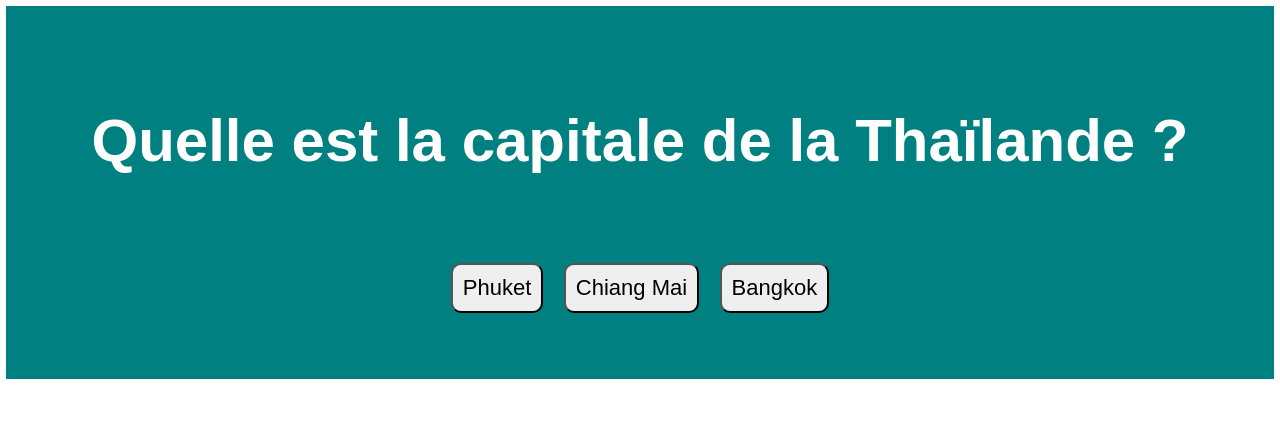
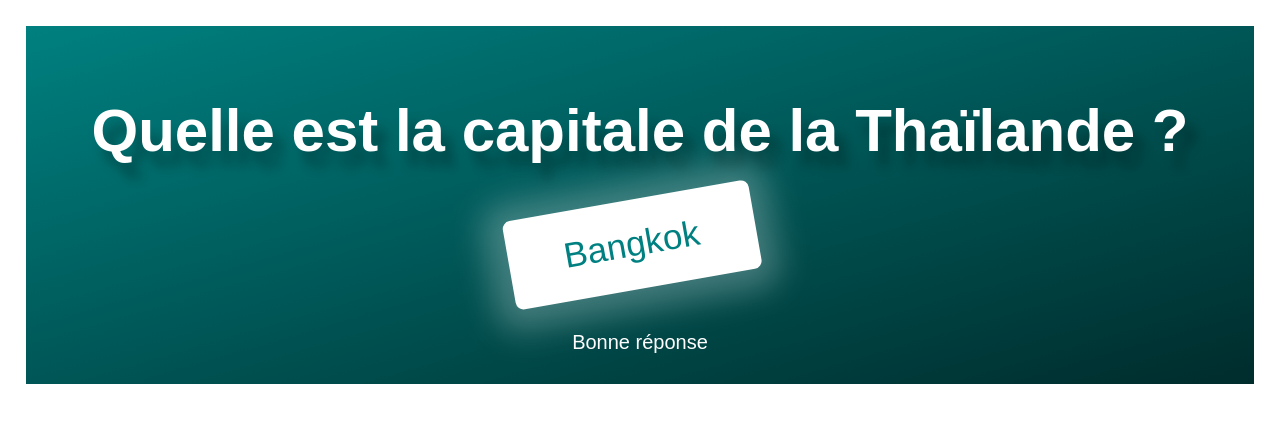
Before and after one commit to ChokDee-Sam/JS_Learning---with_FromScratch, a plain HTML site: page 2_Le Dom/index.html in a window 1280 px wide. Both pictures are taken after a click on the button "Bangkok". Shown: the top 422 px of the page. Drawn offline with Linux system fonts and the light colour scheme.

Commit message:
Commit 2 - Click Event + Exercice

```diff
--- a/2_Le Dom/index.html
+++ b/2_Le Dom/index.html
@@ -13,7 +13,7 @@
             <button id="btn-1">Phuket</button>
             <button id="btn-2">Chiang Mai</button>
             <button id="btn-3">Bangkok</button>
-            <p>La bonne réponse est Bangkok</p>
+            <p>Bonne réponse</p>
         </div>
         <script src="index.js"></script>
     </body>
--- a/2_Le Dom/index.js
+++ b/2_Le Dom/index.js
@@ -1,5 +1,46 @@
+// ***************
 // SELECTEURS
+// ***************
 
-// document.querySelector("h4").style.letterSpacing = "2px";
+// selectionner
+// document.querySelector("p");
 
-const baliseHtml = document.querySelector("h4");
+// selectionner + changer un style
+// document.querySelector("p").style.color = "red";
+
+// Créer une Variable qui selectionne automatiquement
+// const reponse = document.querySelector("p");
+
+// Utiliser cette variable qui selectionne pour changer
+// reponse.style.visibility = "visible";
+
+// ***************
+// CLICK EVENT
+// ***************
+
+// création d'une fonction de bonne réponse dans Console + visible
+function bonneReponseFunction() {
+    console.log("Bonne réponse");
+    document.querySelector("p ").style.visibility = "visible";
+    document.querySelector("#btn-3").style.backgroundColor = "white";
+    document.querySelector("#btn-3").style.boxShadow = "-1px 1px 20px 12px rgb(255 255 255 / 26%)";
+    document.querySelector("#btn-3").style.color = "teal";
+    document.querySelector("#btn-3").style.padding = "10px 30px";
+    document.querySelector("#btn-3").style.transform = "scale(1.60) rotate(-10deg)  translate(-90px, -40px)";
+    document.querySelector("#btn-1").style.transform = "scale(.90)translate(0px, 50px)";
+    document.querySelector("#btn-1").style.opacity = "0";
+    document.querySelector("#btn-2").style.transform = "scale(.90)translate(0px, 50px)";
+    document.querySelector("#btn-2").style.opacity = "0";
+
+}
+
+// Créer une variable qui selectionne la zone .click-event
+const bonneReponse = document.querySelector("#btn-3");
+
+// Variable à l'evenement du click qui déclenche une fonction flechée
+bonneReponse.addEventListener("click", () => {
+    console.log("Hey Hey Hey !!");
+});
+
+// Variable à l'evenement du click qui declenche une fonction créée en amont
+bonneReponse.addEventListener("click", bonneReponseFunction);
--- a/2_Le Dom/style.css
+++ b/2_Le Dom/style.css
@@ -10,28 +10,49 @@ body {
     margin: 0;
     color: white;
     min-height: 200vh;
+    border: white 20px solid;
 }
 
 h4 {
     font-size: 60px;
+    text-shadow: 10px 15px 12px rgba(0, 0, 0, 0.295);
+    margin-top: 50px;
+
 }
 
 .box {
     border: white solid 6px;
     transition: 0.25s ease;
-    background: teal;
+    background-image:linear-gradient(to bottom right,teal, rgb(0, 44, 44));
     padding: 20px;
 }
 
 p {
+    /* souvent mieux que display none */
     visibility: hidden;
     width: 240px;
     margin: 10px auto;
+    font-size: 20px;
 }
 
 button {
     padding: 10px;
-    border-radius: 10px;
+    border-radius: 5px;
     font-size: 22px;
-    margin: 8px;
+    margin: 10px;
+    background-color: transparent;
+    color: white;
+    border: white solid 5px;
+    transition: .5s all;
+    display: inline;
+    box-shadow: 0px 6px 10px rgba(0, 0, 0, 0.295);
+
 }
+
+Button:hover {
+    transform: scale(1) translateY(-10px) ;
+    border: white solid 5px;
+    box-shadow: 0px 20px 10px rgba(0, 0, 0, 0.15);
+    box-shadow: -1px 1px 20px 12px rgb(255 255 255 / 26%);
+    box-shadow: -1px 1px 20px 12px rgb(255 255 255 / 26%);
+}
```
Also changed, not shown: 1_Les bases/index.html (+2 -1 lines), 1 other file.
